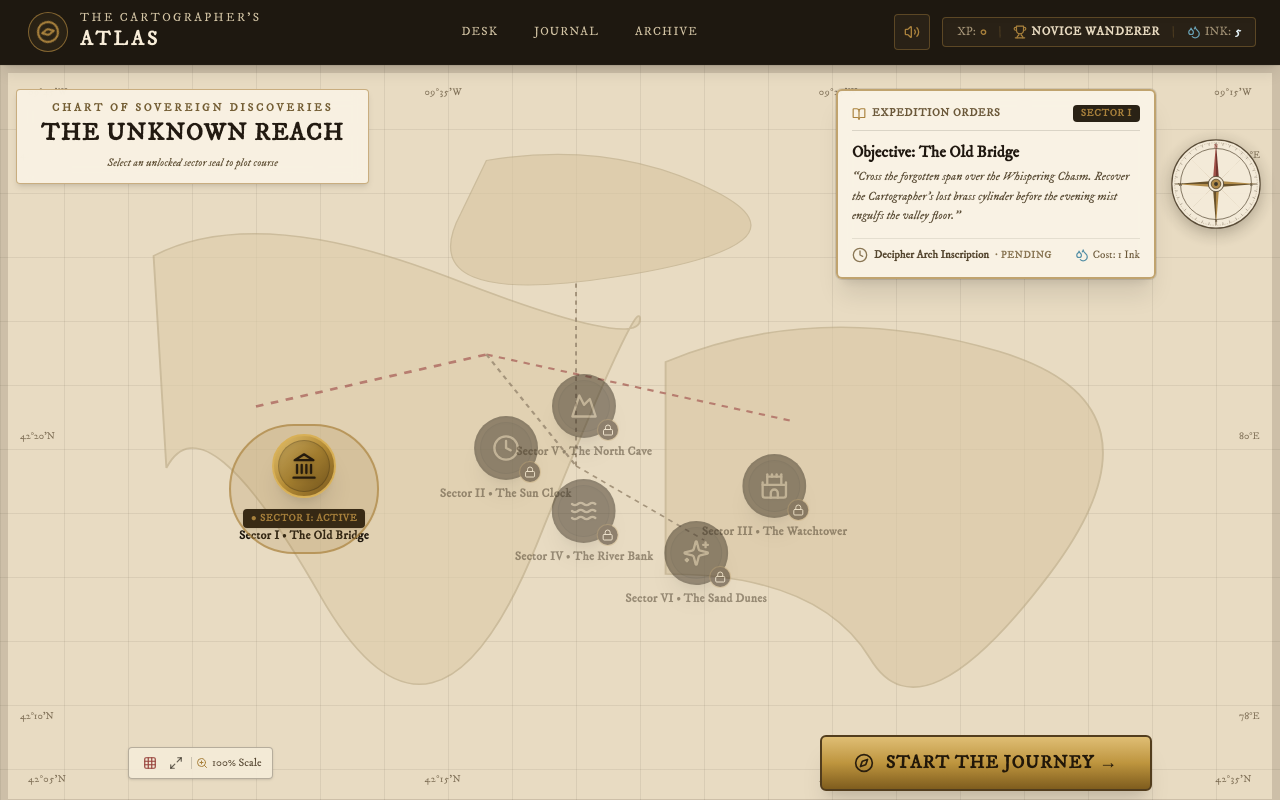
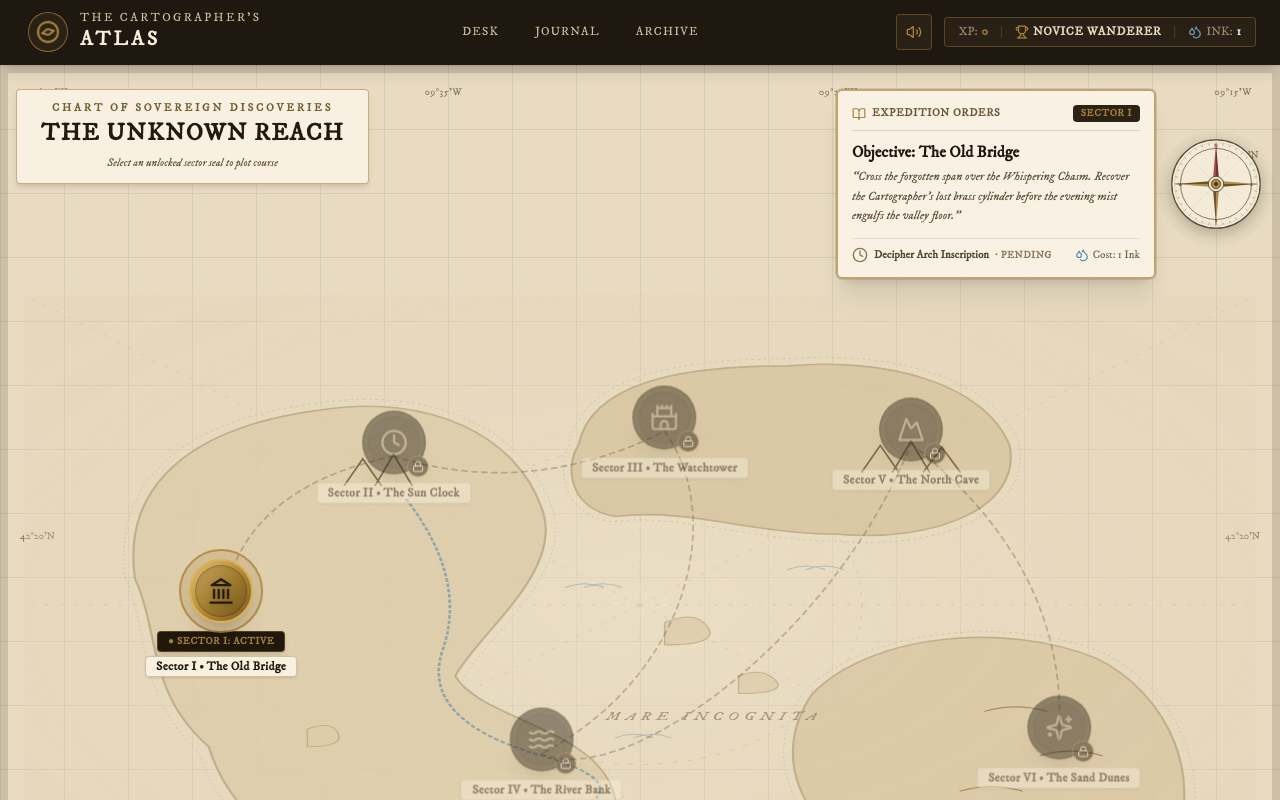
Before and after one commit to Horrid-12/Cartographer-Atlas, a React (Vite) app: page / in a window 1280 px wide. Shown: the top 800 px of the page. Built offline with nearby package versions, Linux system fonts and the light colour scheme.

Commit message:
Scattered the Levels Across the Map

```diff
--- a/src/components/WorldMap.tsx
+++ b/src/components/WorldMap.tsx
@@ -26,6 +26,46 @@ interface WorldMapProps {
   activeSectorIndex: number;
   onSelectSector: (index: number) => void;
   onEnterDesk: () => void;
+}
+
+/**
+ * Calculates curved cartographic nautical voyage arcs between consecutive sectors.
+ * Each leg follows a tailored natural curve navigating regional coastlines, channels, and sounds.
+ */
+function getSectorPath(
+  index: number,
+  x1: number,
+  y1: number,
+  x2: number,
+  y2: number
+): string {
+  switch (index) {
+    case 0:
+      // Sector I (Old Bridge) -> Sector II (Sun Clock): Arcing northwest along the mountain ridge
+      return `M ${x1} ${y1} Q 170 220 ${x2} ${y2}`;
+    case 1:
+      // Sector II (Sun Clock) -> Sector III (Watchtower): Dipping south into the coastal sea channel
+      return `M ${x1} ${y1} Q 410 230 ${x2} ${y2}`;
+    case 2:
+      // Sector III (Watchtower) -> Sector IV (River Bank): Sweeping nautical S-curve across the Azure Sound
+      return `M ${x1} ${y1} C 570 250, 540 430 ${x2} ${y2}`;
+    case 3:
+      // Sector IV (River Bank) -> Sector V (North Cave): Meandering northeast voyage across the central gulf
+      return `M ${x1} ${y1} C 490 560, 660 380 ${x2} ${y2}`;
+    case 4:
+      // Sector V (North Cave) -> Sector VI (Sand Dunes): Sweeping coastal curve down to the arid wastes
+      return `M ${x1} ${y1} Q 850 310 ${x2} ${y2}`;
+    default: {
+      // Dynamic fallback for any additional sectors: smooth perpendicular arc
+      const mx = (x1 + x2) / 2;
+      const my = (y1 + y2) / 2;
+      const dx = x2 - x1;
+      const dy = y2 - y1;
+      const cx = mx - dy * 0.18;
+      const cy = my + dx * 0.18;
+      return `M ${x1} ${y1} Q ${cx} ${cy} ${x2} ${y2}`;
+    }
+  }
 }
 
 export function WorldMap({
@@ -92,92 +132,20 @@ export function WorldMap({
             <span>42°10&apos;N</span>
           </div>
           <div className="flex flex-col justify-between h-full py-8">
-            <span>84°E</span>
-            <span>80°E</span>
-            <span>78°E</span>
+            <span>42°30&apos;N</span>
+            <span>42°20&apos;N</span>
+            <span>42°10&apos;N</span>
           </div>
         </div>
         <div className="flex justify-between text-[9px] sm:text-[10px] tracking-wider text-[#635339]/80 px-2">
-          <span>42°05&apos;N</span>
-          <span>42°15&apos;N</span>
-          <span>42°25&apos;N</span>
-          <span>42°35&apos;N</span>
+          <span>09°45&apos;W</span>
+          <span>09°35&apos;W</span>
+          <span>09°25&apos;W</span>
+          <span>09°15&apos;W</span>
         </div>
       </div>
 
-      {/* SVG Map Continents and Routes */}
-      <svg
-        className="pointer-events-none absolute inset-0 h-full w-full opacity-60"
-        viewBox="0 0 1000 700"
-        preserveAspectRatio="none"
-        aria-hidden="true"
-      >
-        <path
-          d="M 120 180 Q 200 130 350 200 T 500 240 T 420 450 T 250 500 T 130 380 Z"
-          fill="#ddcca9"
-          stroke="#baa883"
-          strokeWidth="1.5"
-        />
-        <path
-          d="M 520 280 Q 640 220 780 270 T 820 480 T 680 560 T 520 480 Z"
-          fill="#dac7a3"
-          stroke="#baa883"
-          strokeWidth="1.5"
-        />
-        <path
-          d="M 380 90 Q 480 70 560 120 T 480 200 T 360 140 Z"
-          fill="#d8c5a0"
-          stroke="#baa883"
-          strokeWidth="1"
-        />
 
-        {/* Chained Mission Nautical Routes */}
-        <line
-          x1="200"
-          y1="322"
-          x2="380"
-          y2="273"
-          stroke="#97403a"
-          strokeWidth="2.5"
-          strokeDasharray="6 6"
-        />
-        <line
-          x1="380"
-          y1="273"
-          x2="620"
-          y2="336"
-          stroke="#97403a"
-          strokeWidth="2"
-          strokeDasharray="5 5"
-        />
-        <line
-          x1="380"
-          y1="273"
-          x2="450"
-          y2="378"
-          stroke="#7a674e"
-          strokeWidth="1.8"
-          strokeDasharray="4 4"
-        />
-        <line
-          x1="450"
-          y1="378"
-          x2="450"
-          y2="203"
-          stroke="#7a674e"
-          strokeWidth="1.5"
-          strokeDasharray="4 4"
-        />
-        <line
-          x1="450"
-          y1="378"
-          x2="550"
-          y2="448"
-          stroke="#7a674e"
-          strokeWidth="1.5"
-          strokeDasharray="4 4"
-        />
-      </svg>
 
       {/* Top Section: Title & Top-Right Expedition Orders Box */}
       <div className="relative z-20 w-full px-4 pt-4 sm:pt-6">
@@ -263,8 +231,235 @@ export function WorldMap({
       </div>
 
       {/* Main Map Interactive Canvas with Sector Seals */}
-      <div className="relative z-20 mx-auto w-full max-w-6xl px-4 my-auto py-4">
-        <div className="relative h-[360px] sm:h-[420px] w-full">
+      <div className="relative z-20 mx-auto w-full max-w-7xl px-4 sm:px-6 my-auto py-2 sm:py-4 flex-1 flex items-center justify-center">
+        <div className="relative h-[480px] sm:h-[540px] md:h-[580px] lg:h-[620px] w-full">
+          {/* Cartographic Geography & Nautical Routes Canvas */}
+          <svg
+            className="pointer-events-none absolute inset-0 h-full w-full select-none"
+            viewBox="0 0 1000 700"
+            preserveAspectRatio="none"
+            aria-hidden="true"
+          >
+            {/* Subtle sea depth contours / parchment ocean glow */}
+            <defs>
+              <radialGradient id="oceanShine" cx="50%" cy="50%" r="65%">
+                <stop offset="0%" stopColor="#ede1c9" stopOpacity="0.5" />
+                <stop offset="100%" stopColor="#dfceac" stopOpacity="0.2" />
+              </radialGradient>
+            </defs>
+            <rect width="1000" height="700" fill="url(#oceanShine)" />
+
+            {/* Nautical Compass Navigation Rays (Rhumb Lines) */}
+            <g stroke="#b09f7a" strokeWidth="0.7" strokeDasharray="3 9" opacity="0.35">
+              <line x1="500" y1="350" x2="0" y2="0" />
+              <line x1="500" y1="350" x2="1000" y2="0" />
+              <line x1="500" y1="350" x2="0" y2="700" />
+              <line x1="500" y1="350" x2="1000" y2="700" />
+              <line x1="500" y1="350" x2="500" y2="0" />
+              <line x1="500" y1="350" x2="500" y2="700" />
+              <line x1="500" y1="350" x2="0" y2="350" />
+              <line x1="500" y1="350" x2="1000" y2="350" />
+              <circle cx="500" cy="350" r="180" fill="none" strokeWidth="0.8" strokeDasharray="4 8" />
+            </g>
+
+            {/* Continent 1: Western Realm (Sectors I, II, IV) */}
+            <path
+              d="M 90 320 C 80 220, 130 150, 240 130 C 330 110, 400 160, 420 240 C 440 310, 370 380, 350 430 C 370 480, 470 490, 480 570 C 490 640, 420 670, 330 660 C 230 650, 170 600, 150 510 C 100 450, 110 380, 90 320 Z"
+              fill="#ddcca9"
+              stroke="#baa883"
+              strokeWidth="1.8"
+              opacity="0.85"
+            />
+            {/* Western Coastal Shallows Echo Line */}
+            <path
+              d="M 82 320 C 72 215, 124 142, 238 122 C 333 102, 407 154, 428 238 C 448 312, 376 384, 356 434 C 376 486, 478 496, 488 578 C 498 650, 424 680, 330 670 C 224 660, 162 608, 142 516 C 92 454, 102 382, 82 320 Z"
+              fill="none"
+              stroke="#baa883"
+              strokeWidth="0.8"
+              strokeDasharray="2 3"
+              opacity="0.5"
+            />
+
+            {/* Continent 2: Northern Promontory & Polaris Archipelago (Sectors III, V) */}
+            <path
+              d="M 450 170 C 460 100, 530 80, 620 80 C 700 70, 780 100, 800 170 C 810 240, 740 280, 660 270 C 590 270, 540 240, 480 250 C 440 240, 440 190, 450 170 Z"
+              fill="#d8c5a0"
+              stroke="#baa883"
+              strokeWidth="1.8"
+              opacity="0.85"
+            />
+            {/* Northern Coastal Shallows Echo Line */}
+            <path
+              d="M 442 170 C 452 94, 526 72, 620 72 C 704 62, 788 94, 808 168 C 818 244, 746 288, 662 278 C 588 278, 536 246, 476 256 C 434 246, 434 192, 442 170 Z"
+              fill="none"
+              stroke="#baa883"
+              strokeWidth="0.8"
+              strokeDasharray="2 3"
+              opacity="0.5"
+            />
+
+            {/* Continent 3: Southeastern Desert Landmass (Sector VI) */}
+            <path
+              d="M 640 450 C 690 380, 800 370, 870 410 C 930 450, 960 550, 930 630 C 890 680, 780 680, 710 650 C 640 620, 600 530, 640 450 Z"
+              fill="#dac7a3"
+              stroke="#baa883"
+              strokeWidth="1.8"
+              opacity="0.85"
+            />
+            {/* Southeastern Coastal Shallows Echo Line */}
+            <path
+              d="M 632 450 C 684 374, 802 362, 876 404 C 938 446, 970 552, 938 638 C 896 690, 782 690, 708 658 C 634 626, 592 532, 632 450 Z"
+              fill="none"
+              stroke="#baa883"
+              strokeWidth="0.8"
+              strokeDasharray="2 3"
+              opacity="0.5"
+            />
+
+            {/* Satellite Islets in the Sound */}
+            <path
+              d="M 520 370 Q 545 355 555 375 T 520 395 Z"
+              fill="#ddcca9"
+              stroke="#baa883"
+              strokeWidth="1.2"
+              opacity="0.8"
+            />
+            <path
+              d="M 580 430 Q 600 420 610 435 T 580 450 Z"
+              fill="#ddcca9"
+              stroke="#baa883"
+              strokeWidth="1.2"
+              opacity="0.8"
+            />
+            <path
+              d="M 230 490 Q 250 480 255 495 T 230 510 Z"
+              fill="#ddcca9"
+              stroke="#baa883"
+              strokeWidth="1.2"
+              opacity="0.8"
+            />
+
+            {/* Serpentine River flowing from highlands to southern bay */}
+            <path
+              d="M 310 230 Q 360 320 340 400 T 420 520 T 410 600"
+              fill="none"
+              stroke="#7a97a6"
+              strokeWidth="2.2"
+              strokeOpacity="0.75"
+              strokeDasharray="4 2"
+            />
+
+            {/* Mountain Peaks near Polaris Vault (Sector V) */}
+            <path
+              d="M 680 200 L 695 170 L 710 200 M 705 200 L 720 165 L 735 200 M 730 200 L 745 172 L 760 200"
+              fill="none"
+              stroke="#826e4f"
+              strokeWidth="1.5"
+              strokeLinecap="round"
+            />
+            {/* Mountain Peaks near Meridian Terrace (Sector II) */}
+            <path
+              d="M 260 215 L 275 185 L 290 215 M 285 215 L 300 180 L 315 215"
+              fill="none"
+              stroke="#826e4f"
+              strokeWidth="1.5"
+              strokeLinecap="round"
+            />
+
+            {/* Desert Dune Ridges near Sand Dunes (Sector VI) */}
+            <path
+              d="M 780 470 Q 805 460 830 470 M 825 520 Q 850 510 875 520 M 760 560 Q 785 550 810 560 M 820 610 Q 845 600 870 610"
+              fill="none"
+              stroke="#ab905c"
+              strokeWidth="1.4"
+              strokeLinecap="round"
+            />
+
+            {/* Ocean Waves */}
+            <path
+              d="M 440 330 Q 455 322 470 330 M 455 330 Q 470 322 485 330"
+              fill="none"
+              stroke="#7e95a3"
+              strokeWidth="1.2"
+              strokeOpacity="0.5"
+              strokeLinecap="round"
+            />
+            <path
+              d="M 620 310 Q 635 302 650 310 M 635 310 Q 650 302 665 310"
+              fill="none"
+              stroke="#7e95a3"
+              strokeWidth="1.2"
+              strokeOpacity="0.5"
+              strokeLinecap="round"
+            />
+            <path
+              d="M 480 500 Q 495 492 510 500 M 495 500 Q 510 492 525 500"
+              fill="none"
+              stroke="#7e95a3"
+              strokeWidth="1.2"
+              strokeOpacity="0.5"
+              strokeLinecap="round"
+            />
+
+            {/* Open Sea Ocean Inscription */}
+            <text
+              x="560"
+              y="480"
+              textAnchor="middle"
+              fill="#806d4e"
+              fontSize="13"
+              letterSpacing="0.32em"
+              opacity="0.65"
+              fontStyle="italic"
+            >
+              MARE INCOGNITA
+            </text>
+
+            {/* Chained Mission Nautical Routes between Consecutive Sectors */}
+            {SECTOR_METAS.slice(0, -1).map((sector, i) => {
+              const nextSector = SECTOR_METAS[i + 1];
+              const isCompleted = progress.completed.includes(sector.id);
+              const isNextUnlocked = missionUnlocked(i + 1, progress.completed);
+
+              const x1 = sector.mapX * 10;
+              const y1 = sector.mapY * 7;
+              const x2 = nextSector.mapX * 10;
+              const y2 = nextSector.mapY * 7;
+              const pathD = getSectorPath(i, x1, y1, x2, y2);
+
+              return (
+                <g key={`route-${sector.id}-${nextSector.id}`}>
+                  {/* Route glow / halo for solved courses */}
+                  {isCompleted && (
+                    <path
+                      d={pathD}
+                      fill="none"
+                      stroke="#c99738"
+                      strokeWidth="4"
+                      strokeOpacity="0.35"
+                      strokeLinecap="round"
+                      vectorEffect="non-scaling-stroke"
+                    />
+                  )}
+                  {/* Curvy dashed nautical voyage route */}
+                  <path
+                    d={pathD}
+                    fill="none"
+                    stroke={
+                      isCompleted ? "#97403a" : isNextUnlocked ? "#a86036" : "#7a674e"
+                    }
+                    strokeWidth={isCompleted ? "2.5" : "1.8"}
+                    strokeDasharray={isCompleted ? "7 6" : "5 5"}
+                    strokeOpacity={isNextUnlocked ? 0.95 : 0.4}
+                    strokeLinecap="round"
+                    vectorEffect="non-scaling-stroke"
+                  />
+                </g>
+              );
+            })}
+          </svg>
+
+          {/* Interactive Sector Seals */}
           {SECTOR_METAS.map((sector) => {
             const unlocked = missionUnlocked(sector.index, progress.completed);
             const completed = progress.completed.includes(sector.id);
@@ -288,13 +483,15 @@ export function WorldMap({
                   aria-label={`Sector ${sector.roman}: ${MISSIONS[sector.index].title} ${
                     completed ? "(Completed)" : unlocked ? "(Unlocked)" : "(Locked)"
                   }`}
-                  className={`group relative flex flex-col items-center transition-transform focus-visible:outline-none focus-visible:ring-2 focus-visible:ring-gold/80 rounded-full ${
+                  className={`group relative flex flex-col items-center transition-transform focus-visible:outline-none focus-visible:ring-2 focus-visible:ring-gold/80 rounded-lg ${
                     unlocked
                       ? "cursor-pointer hover:scale-110 active:scale-95"
                       : "cursor-not-allowed opacity-50"
                   }`}
                 >
-                  {/* Glowing selection ring */}
+                  {/* Wax Seal Container with perfectly circular selection ring */}
+                  <div className="relative flex items-center justify-center">
+                    {/* Glowing selection ring strictly around the circular seal */}
                     {isSelected ? (
                       <motion.div
                         layoutId="activeSectorRing"
@@ -329,17 +526,20 @@ export function WorldMap({
                         </div>
                       ) : null}
                     </div>
+                  </div>
 
-                  {/* Clean, uncluttered label: Full badge for selected, clean roman title for others */}
-                  <div className="mt-1.5 text-center pointer-events-none">
+                  {/* Clean, uncluttered label with clear parchment backing */}
+                  <div className="mt-2 text-center pointer-events-none max-w-[150px] sm:max-w-[190px] flex flex-col items-center">
                     {isSelected ? (
-                      <span className="inline-block rounded bg-[#20180d] px-2 py-0.5 text-[9px] sm:text-[10px] font-bold tracking-wider uppercase text-gold shadow whitespace-nowrap">
+                      <span className="inline-block rounded bg-[#20180d] px-2.5 py-0.5 text-[9px] sm:text-[10px] font-bold tracking-wider uppercase text-gold shadow-md whitespace-nowrap mb-1 border border-gold/40">
                         ● {completed ? "SECTOR " + sector.roman + ": COMPLETED" : "SECTOR " + sector.roman + ": ACTIVE"}
                       </span>
                     ) : null}
                     <span
-                      className={`block text-[11px] sm:text-xs font-bold tracking-wide ${
-                        isSelected ? "text-[#1c150c] font-black" : "text-[#473a27]"
+                      className={`inline-block px-2.5 py-0.5 rounded text-[11px] sm:text-xs font-bold tracking-wide leading-tight shadow-sm backdrop-blur-[1px] ${
+                        isSelected
+                          ? "text-[#1a1309] font-black bg-[#faf3e3]/95 border border-[#b89f7a]/60 shadow"
+                          : "text-[#3d3120] bg-[#faf3e3]/80 border border-[#baa883]/30"
                       }`}
                     >
                       Sector {sector.roman} &bull; {MISSIONS[sector.index].title}
--- a/src/game/state.ts
+++ b/src/game/state.ts
@@ -41,10 +41,9 @@ export function loadProgress(): Progress {
     if (!isProgress(parsed)) return { ...DEFAULT_PROGRESS };
     // Deduplicate completed array for safety
     const uniqueCompleted = Array.from(new Set(parsed.completed));
-    const parsedInk = Math.max(0, Math.floor(parsed.ink));
     return {
       xp: Math.max(0, Math.floor(parsed.xp)),
-      ink: parsedInk < 1 ? START_INK : parsedInk,
+      ink: Math.max(0, Math.floor(parsed.ink)),
       completed: uniqueCompleted,
       activeMission: parsed.activeMission,
     };
--- a/src/lib/game.ts
+++ b/src/lib/game.ts
@@ -30,7 +30,7 @@ export interface Progress {
 /*                                 Constants                                  */
 /* -------------------------------------------------------------------------- */
 
-export const START_INK = 5;
+export const START_INK = 1;
 export const INK_REWARD = 2;
 export const HINT_INK_COST = 1;
 export const HINT_SCORE_COST = 15;
```
Also changed, not shown: src/App.tsx (+13 -10 lines), src/data/lore.ts (+18 -18 lines), 1 other file (tests, documents, lock files or other folders). Lines whose indentation alone changed are shown as unchanged.
